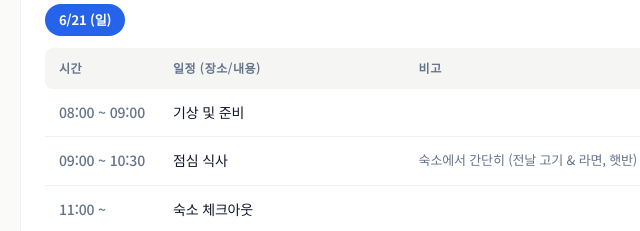
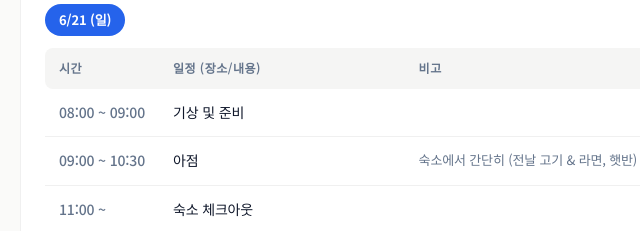
Before and after one commit to jsm00614-ctrl/CMC2026MT, a plain HTML site: page index.html in a window 1280 px wide. Shown: the part 2160-2391 px from the top of the page, 154-794 px from the left. Drawn offline with nearby package versions, Linux system fonts and the light colour scheme.

Commit message:
Add files via upload

```diff
--- a/index.html
+++ b/index.html
@@ -400,7 +400,7 @@
               <thead><tr><th>시간</th><th>일정 (장소/내용)</th><th>비고</th></tr></thead>
               <tbody>
                 <tr><td class="time-cell">08:00 ~ 09:00</td><td class="program-cell">기상 및 준비</td><td class="note-cell">&nbsp;</td></tr>
-                <tr><td class="time-cell">09:00 ~ 10:30</td><td class="program-cell">점심 식사</td><td class="note-cell">숙소에서 간단히 (전날 고기 &amp; 라면, 햇반)</td></tr>
+                <tr><td class="time-cell">09:00 ~ 10:30</td><td class="program-cell">아점</td><td class="note-cell">숙소에서 간단히 (전날 고기 &amp; 라면, 햇반)</td></tr>
                 <tr><td class="time-cell">11:00 ~</td><td class="program-cell">숙소 체크아웃</td><td class="note-cell">&nbsp;</td></tr>
                 <tr><td class="time-cell">11:30 ~ 12:30</td><td class="program-cell">문화탐방</td><td class="note-cell">옥화자연휴양림 (숙소 인근)</td></tr>
                 <tr><td class="time-cell">13:00 ~</td><td class="program-cell">일상화카페</td><td class="note-cell">빵 &amp; 커피</td></tr>
```
